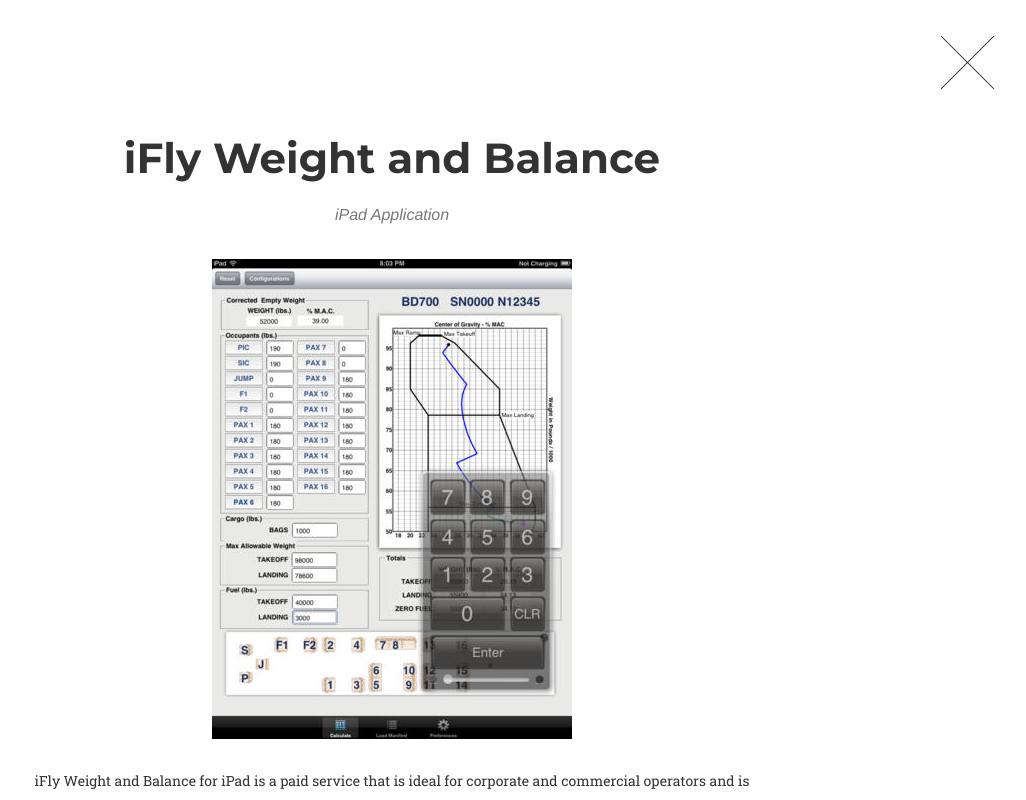
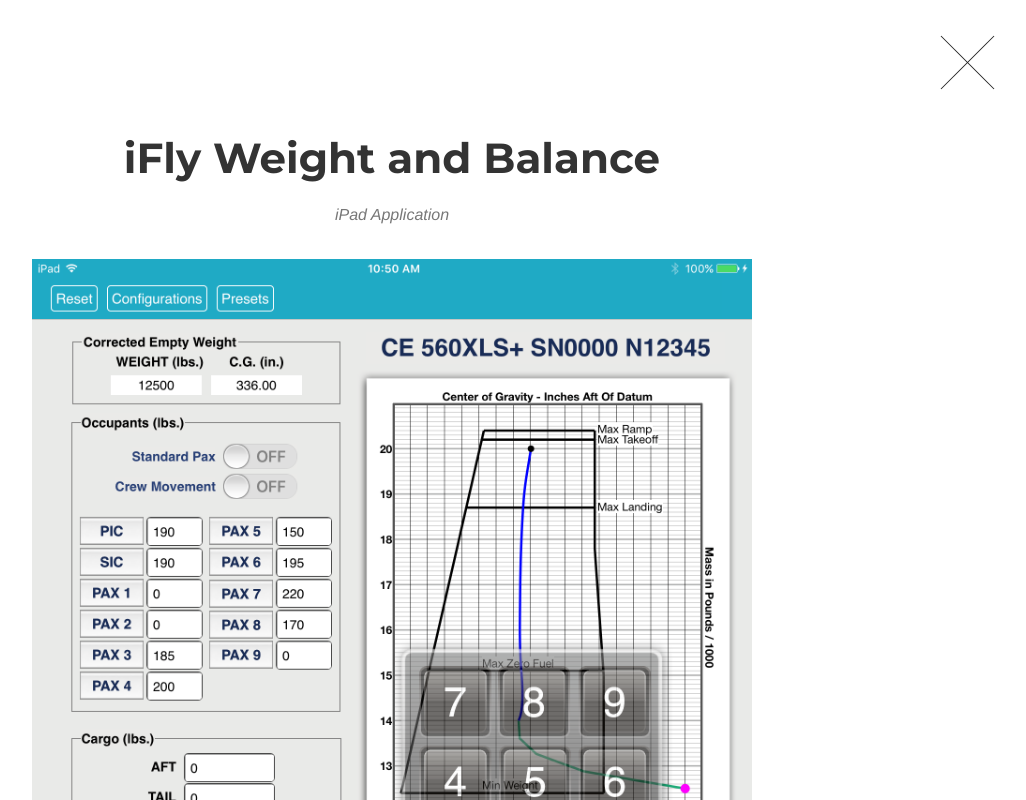
Before and after one commit to kovelo/kovelo.github.io, a plain HTML site: page index.html in a window 1280 px wide. Both pictures are taken after a click on the link 250 px from the left and 1867 px from the top of the page. Shown: the part 1467-2267 px from the top of the page, without its empty margins (248-1274 px from the left). Drawn offline with nearby package versions, Linux system fonts and the light colour scheme; a web font is replaced by a local one.

Commit message:
Updating screenshots

```diff
--- a/index.html
+++ b/index.html
@@ -327,7 +327,7 @@
                             <div class="modal-body">
                                 <h2>iFly Weight and Balance</h2>
                                 <p class="item-intro text-muted">iPad Application</p>
-                                <img class="img-responsive img-centered" src="img/ifly/screenshot.jpg"">
+                                <img class="img-responsive img-centered" src="img/ifly/screenshot.png"">
                                 <p>iFly Weight and Balance for iPad is a paid service that is ideal for corporate and commercial operators and is extremely simple to use. American Aeronautics can create a weight and balance system for any aircraft. Each aircraft starting weight and cg is preset. This way you are guaranteed to have the correct starting point every time you do a weight and balance. All you have to do is add your passengers, baggage, takeoff fuel, and landing fuel. If you are out of limits, just adjust the various weights until you are within limits. It’s that easy! You will never worry about being out of limits again.</p>
                                 <p>
                                     Download iFly in the <a href="https://itunes.apple.com/us/app/ifly-weight-and-balance/id495597804?mt=8" target="_blank">Apple App Store</a>
```
Also changed, not shown: img/ifly/screenshot.jpg (deleted), img/ifly/screenshot.png (added).
